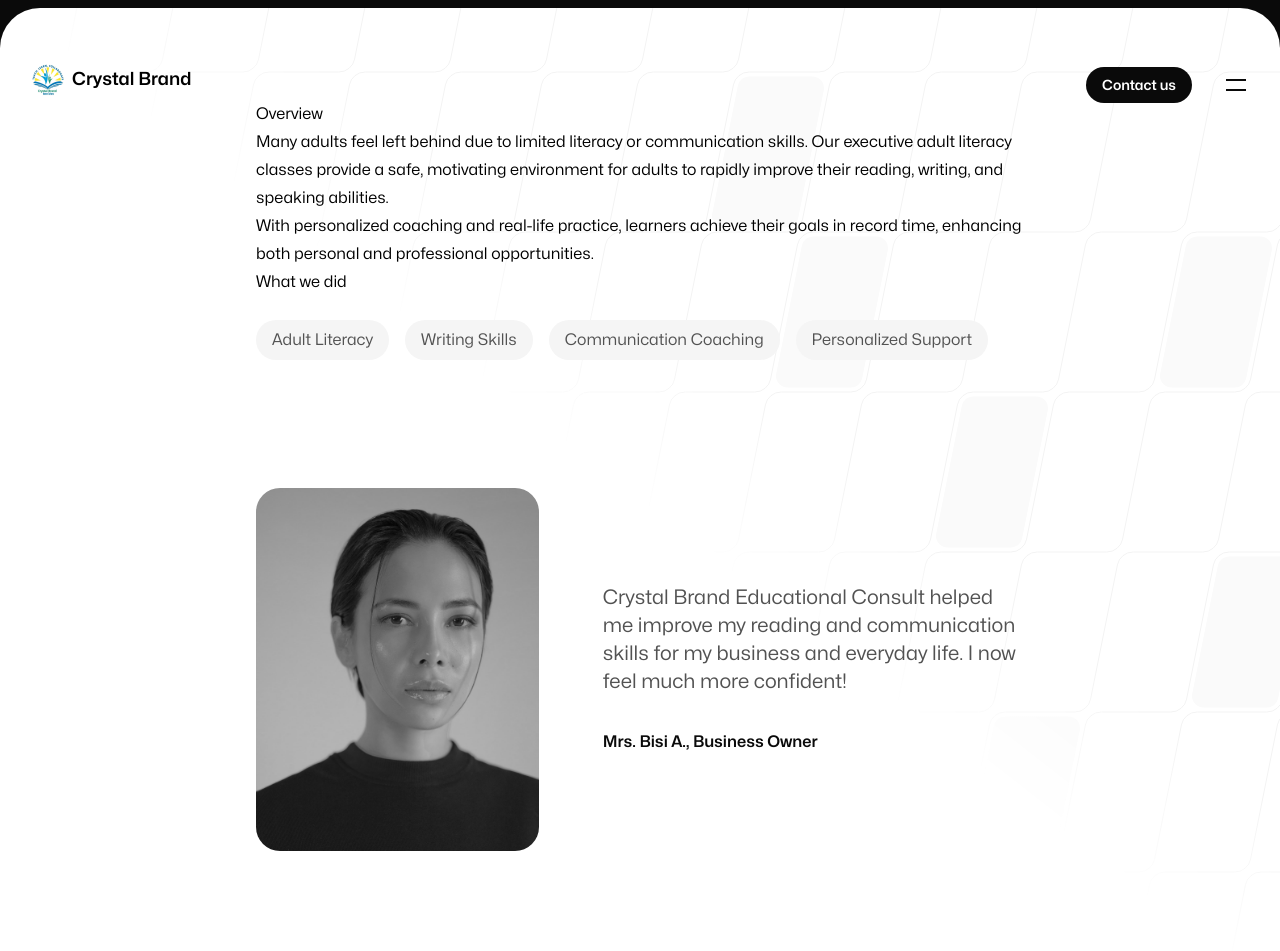
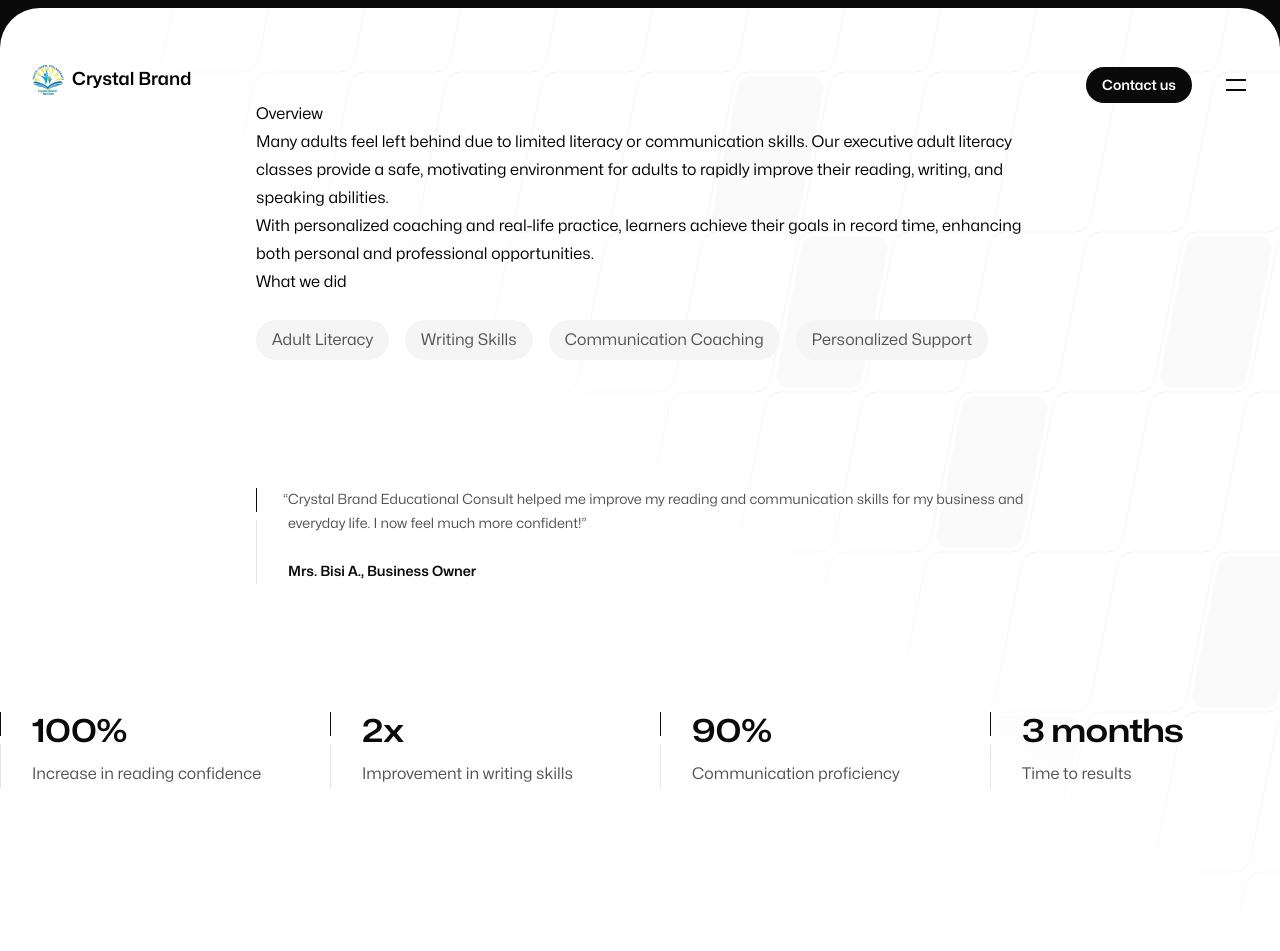
Before and after one commit to bridgeyuwa/crystalbrandconsult, a Next.js app: page /work/adult-literacy in a window 1280 px wide. Shown: the top 951 px of the page. Built offline with nearby package versions, Linux system fonts and the light colour scheme.

Commit message:
update removed student images from individual service pages

```diff
--- a/src/app/work/adult-literacy/page.mdx
+++ b/src/app/work/adult-literacy/page.mdx
@@ -1,6 +1,5 @@
 import logo from '@/images/clients/adult-literacy/logo-dark.svg'
 import imageHero from './hero.jpg'
-import imageAdult from './adult.jpg'
 
 export const caseStudy = {
   client: 'Executive Adult Literacy Classes',
@@ -44,7 +43,6 @@
 
 <Blockquote
   author={{ name: 'Mrs. Bisi A.', role: 'Business Owner' }}
-  image={{ src: imageAdult }}
 >
   Crystal Brand Educational Consult helped me improve my reading and communication skills for my business and everyday life. I now feel much more confident!
 </Blockquote>
--- a/src/app/work/assignment-project-thesis/page.mdx
+++ b/src/app/work/assignment-project-thesis/page.mdx
@@ -1,6 +1,5 @@
 import logo from '@/images/clients/assignment-project-thesis/logo-dark.svg'
 import imageHero from './hero.jpg'
-import imageStudent from './student.jpg'
 
 export const caseStudy = {
   client: 'Assignment, Project, & Thesis Support',
@@ -42,7 +41,6 @@
 
 <Blockquote
   author={{ name: 'Ngozi U.', role: 'Postgraduate Student' }}
-  image={{ src: imageStudent }}
 >
   The guidance I received on my thesis from Crystal Brand Educational Consult was invaluable. I finished on time and with confidence!
 </Blockquote>
--- a/src/app/work/entrance-exam-prep/page.mdx
+++ b/src/app/work/entrance-exam-prep/page.mdx
@@ -1,6 +1,5 @@
 import logo from '@/images/clients/entrance-exam-prep/logo-dark.svg'
 import imageHero from './hero.jpg'
-import imageStudent from './student.jpg'
 
 export const caseStudy = {
   client: 'Entrance Exam Preparation',
@@ -44,7 +43,6 @@
 
 <Blockquote
   author={{ name: 'Emeka N.', role: 'Student' }}
-  image={{ src: imageStudent }}
 >
   I got into my first-choice school thanks to Crystal Brand Educational Consult! The practice exams and guidance made all the difference.
 </Blockquote>
--- a/src/app/work/essay-writing/page.mdx
+++ b/src/app/work/essay-writing/page.mdx
@@ -1,6 +1,5 @@
 import logo from '@/images/clients/essay-writing/logo-dark.svg'
 import imageHero from './hero.jpg'
-import imageStudent from './student.jpg'
 
 export const caseStudy = {
   client: 'Essay, Script, & Proposal Writing',
@@ -42,7 +41,6 @@
 
 <Blockquote
   author={{ name: 'Chuka E.', role: 'Undergraduate' }}
-  image={{ src: imageStudent }}
 >
   I always struggled with essays and proposals until I got help from Crystal Brand Educational Consult. Their support made my writing so much better!
 </Blockquote>
--- a/src/app/work/foreign-exam-prep/page.mdx
+++ b/src/app/work/foreign-exam-prep/page.mdx
@@ -1,6 +1,5 @@
 import logo from '@/images/clients/foreign-exam-prep/logo-dark.svg'
 import imageHero from './hero.jpg'
-import imageStudent from './student.jpg'
 
 export const caseStudy = {
   client: 'Foreign & Local Exam Prep',
@@ -42,7 +41,6 @@
 
 <Blockquote
   author={{ name: 'Ifeanyi O.', role: 'Student' }}
-  image={{ src: imageStudent }}
 >
   Thanks to Crystal Brand Educational Consult, I scored above my target in both SAT and IELTS. Their coaching and encouragement made my dream of studying abroad a reality.
 </Blockquote>
--- a/src/app/work/homework-supervison/page.mdx
+++ b/src/app/work/homework-supervison/page.mdx
@@ -1,6 +1,5 @@
 import logo from '@/images/clients/homework-supervision/logo-dark.svg'
 import imageHero from './hero.jpg'
-import imageStudent from './student.jpg'
 
 export const caseStudy = {
   client: 'Homework Supervision',
@@ -42,7 +41,6 @@
 
 <Blockquote
   author={{ name: 'Mrs. Ruth E.', role: 'Parent' }}
-  image={{ src: imageStudent }}
 >
   Homework is no longer a struggle in our house. Crystal Brand Educational Consult’s supervision made a huge difference for my child!
 </Blockquote>
--- a/src/app/work/one-on-one-coaching/page.mdx
+++ b/src/app/work/one-on-one-coaching/page.mdx
@@ -1,6 +1,5 @@
 import logo from '@/images/clients/one-on-one-coaching/logo-dark.svg'
 import imageHero from './hero.jpg'
-import imageStudent from './student.jpg'
 
 export const caseStudy = {
   client: 'One-on-One Private Coaching',
@@ -44,7 +43,6 @@
 
 <Blockquote
   author={{ name: 'Samuel A.', role: 'Student' }}
-  image={{ src: imageStudent }}
 >
   The one-on-one coaching sessions helped me understand concepts I struggled with in class. My grades improved, and so did my confidence!
 </Blockquote>
--- a/src/app/work/phonics-and-spelling/page.mdx
+++ b/src/app/work/phonics-and-spelling/page.mdx
@@ -1,6 +1,5 @@
 import logo from '@/images/clients/phonics-and-spelling/logo-dark.svg'
 import imageHero from './hero.jpg'
-import imageStudent from './student.jpg'
 
 export const caseStudy = {
   client: 'Phonics and Spelling Classes',
@@ -44,7 +43,6 @@
 
 <Blockquote
   author={{ name: 'Amina G.', role: 'Student' }}
-  image={{ src: imageStudent }}
 >
   I used to struggle with reading and pronunciation, but the phonics classes at Crystal Brand Educational Consult made everything so much easier. I now enjoy reading and speaking!
 </Blockquote>
--- a/src/app/work/private-home-lessons/page.mdx
+++ b/src/app/work/private-home-lessons/page.mdx
@@ -1,6 +1,5 @@
 import logo from '@/images/clients/private-home-lessons/logo-dark.svg'
 import imageHero from './hero.jpg'
-import imageStudent from './student.jpg'
 
 export const caseStudy = {
   client: 'Private Home Lessons',
@@ -44,7 +43,6 @@
 
 <Blockquote
   author={{ name: 'Mrs. Amaka O.', role: 'Parent' }}
-  image={{ src: imageStudent }}
 >
   The personalized lessons from Crystal Brand Educational Consult made a world of difference for my child. They now excel in their studies and enjoy learning every day.
 </Blockquote>
--- a/src/app/work/special-tutorial-classes/page.mdx
+++ b/src/app/work/special-tutorial-classes/page.mdx
@@ -1,6 +1,5 @@
 import logo from '@/images/clients/special-tutorial-classes/logo-dark.svg'
 import imageHero from './hero.jpg'
-import imageStudent from './student.jpg'
 
 export const caseStudy = {
   client: 'Special Tutorial Classes',
@@ -42,7 +41,6 @@
 
 <Blockquote
   author={{ name: 'Chidera U.', role: 'Student' }}
-  image={{ src: imageStudent }}
 >
   The special tutorial classes gave me the extra help I needed. I now understand my subjects better and feel much more confident.
 </Blockquote>
--- a/src/app/work/wrapper.jsx
+++ b/src/app/work/wrapper.jsx
@@ -16,9 +16,11 @@
   return (
     <>
       <article className="mt-24 sm:mt-32 lg:mt-40">
+
         <header>
-          <PageIntro eyebrow="Service" title={caseStudy.title} centered>
-            <p>{caseStudy.description}</p>
+          <PageIntro eyebrow="Service" title={caseStudy.client} centered>
+            <p className="text-2xl font-semibold mt-5">{caseStudy.title}</p>
+            <p className="mt-5">{caseStudy.description}</p>
           </PageIntro>
 
           <FadeIn>
```
